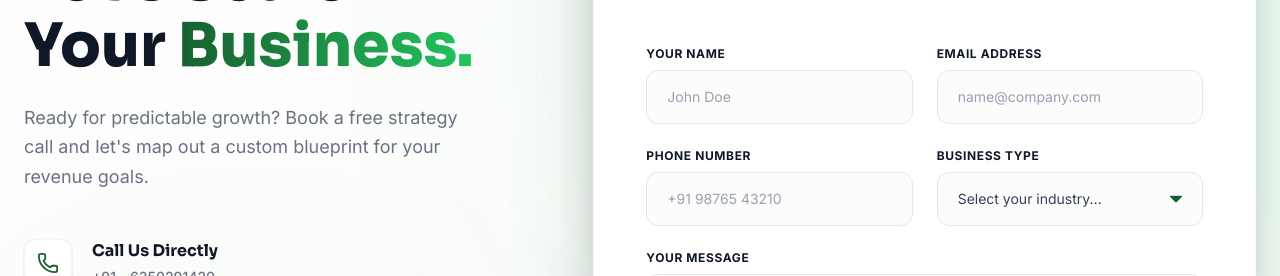
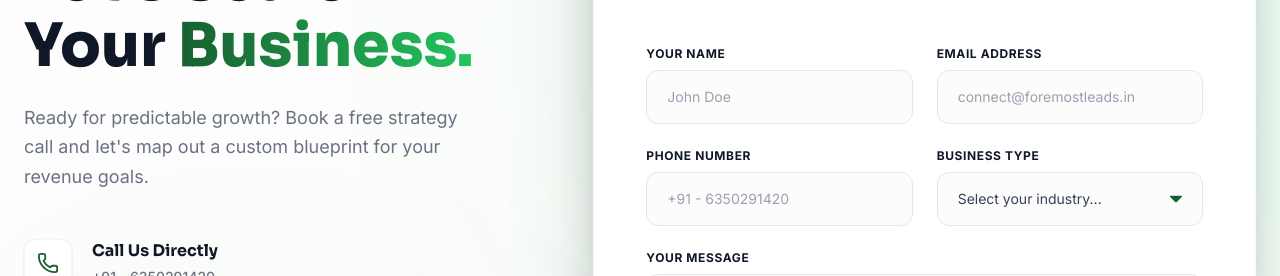
Before and after one commit to shivanshpareek3/Foremostleads.com, a Next.js app: page /contact in a window 1280 px wide. Shown: the part 255-531 px from the top of the page. Built offline with nearby package versions, Linux system fonts and the light colour scheme; grey boxes are pictures that could not be loaded.

Commit message:
fix: use actual contact details as placeholders in form

```diff
--- a/src/components/ContactForm.tsx
+++ b/src/components/ContactForm.tsx
@@ -113,7 +113,7 @@ export default function ContactForm() {
                 <input
                   {...register("email")}
                   type="email"
-                  placeholder="name@company.com"
+                  placeholder="connect@foremostleads.in"
                   className="w-full px-5 py-4 rounded-xl border border-gray-200 focus:outline-none focus:ring-4 focus:ring-[#22c55e]/10 focus:border-[#22c55e] transition-all text-sm placeholder:text-gray-400 bg-gray-50/50"
                 />
                 {errors.email && <p className="text-red-500 text-xs mt-2 font-medium">{errors.email.message}</p>}
@@ -126,7 +126,7 @@ export default function ContactForm() {
                 <input
                   {...register("phone")}
                   type="tel"
-                  placeholder="+91 98765 43210"
+                  placeholder="+91 - 6350291420"
                   className="w-full px-5 py-4 rounded-xl border border-gray-200 focus:outline-none focus:ring-4 focus:ring-[#22c55e]/10 focus:border-[#22c55e] transition-all text-sm placeholder:text-gray-400 bg-gray-50/50"
                 />
                 {errors.phone && <p className="text-red-500 text-xs mt-2 font-medium">{errors.phone.message}</p>}
```
